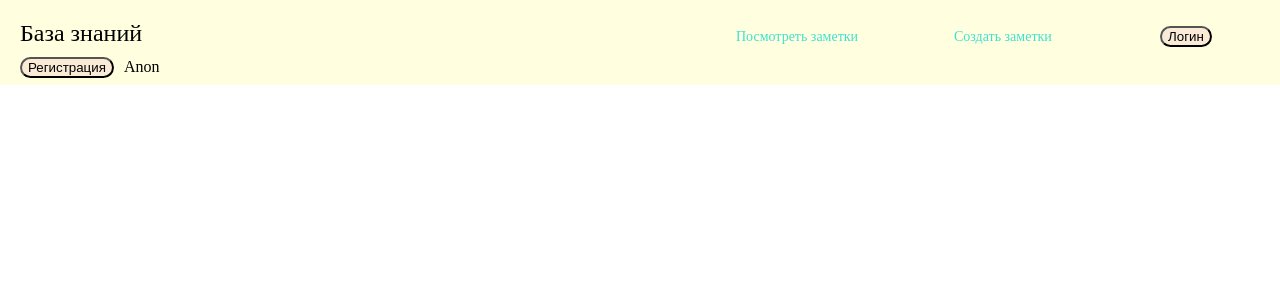
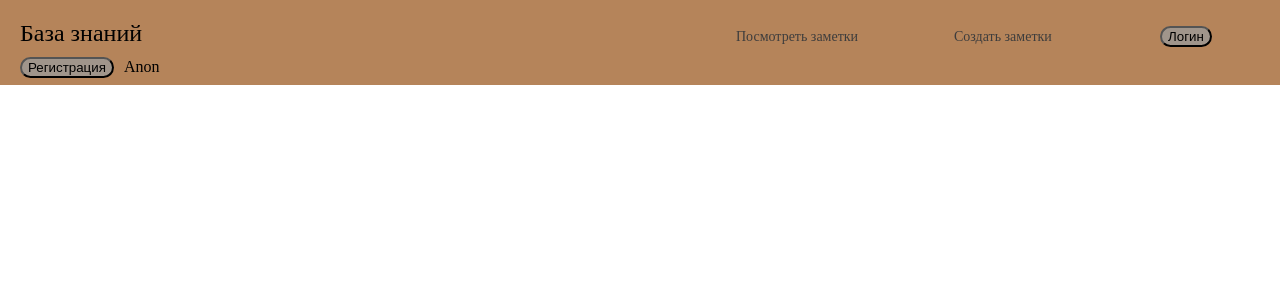
Before and after one commit to thvallerie/web-programming-labs-2, a Flask app: page /lab5/menu in a window 1280 px wide. Shown: the top 300 px of the page. Run offline with Flask 3, Linux system fonts and the light colour scheme; some libraries are stand-ins or nearby versions.

Commit message:
Правки

```diff
--- a/static/lab5.css
+++ b/static/lab5.css
@@ -1,6 +1,6 @@
 /* Общие стили header */
 .line {
-    background-color: lightyellow;
+    background-color: rgb(181, 132, 90);
     padding: 20px;
     height: 45px;
 
@@ -50,7 +50,7 @@
   }
 
   .header-url-cre:hover {
-    background-color: #ddd;
+    background-color: #cc8b8b;
   }
 
   /* Стили для вывода имени пользователя */
@@ -76,7 +76,7 @@
 .button1 {
     display: inline-flex;
     border-radius: 13px;
-    background-color: antiquewhite;
+    background-color: rgb(160, 149, 139);
 }
 
 .username {
@@ -85,7 +85,7 @@
 
 a {
     text-decoration: none;
-    color: turquoise;
+    color: rgb(62, 61, 61);
 }
 
 body {
```
